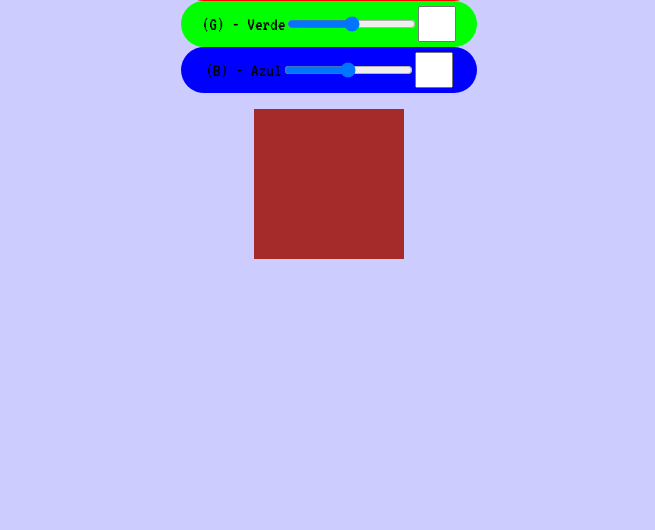
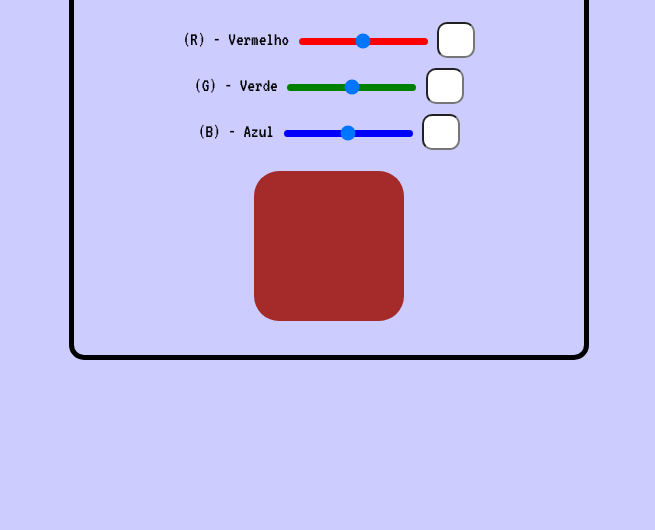
Before and after one commit to Mirimons/Aplicacao-RGB, a plain HTML site: page index.html in a window 1280 px wide. Shown: the part 270-800 px from the top of the page, without its empty margins (311-966 px from the left). Drawn offline with Linux system fonts and the light colour scheme.

Commit message:
Atualização css e js do código

```diff
--- a/css/style.css
+++ b/css/style.css
@@ -4,6 +4,9 @@ body {
     font-family: "VT323", monospace;
     text-align: center;
     background-color: rgb(204,204,255);
+    place-content: center;
+    display: flex;
+    margin-top: 110px;
 }
 
 p{
@@ -16,45 +19,22 @@ h1{
 }
 
 .div-mae {
-    padding:100px;
-    place-items: center ;
-    justify-content: center;
-    align-items: center;
+    padding:5px;
+    place-items: center;
+    border: 5px solid black;
+    border-radius: 15px;
+    width: 500px;
+    height: 500px;
 }
 
-.red {
-    background-color:rgb(255,0,0);
+.rgb {
     display: flex;
     justify-content:center;
     align-items: center;
-    width: 290px;
+    width: 300px;
     height: 40px;
     padding: 3px;
     border-radius: 40px;
-}
-
-.green {
-    background-color:rgb(0,255,0);
-    display: flex;
-    align-items: center;
-    justify-content: center;
-    position:center;
-    width: 290px;
-    height: 40px;
-    padding: 3px;
-    border-radius: 40px;
-}
-
-.blue {
-    background-color:rgb(0,0,255);
-    display: flex;
-    align-items: center;
-    justify-content: center;
-    width: 290px;
-    height: 40px;
-    padding: 3px;
-    border-radius: 40px;
-
 }
 
 .quadradinho {
@@ -62,10 +42,34 @@ h1{
     display: flex;
     width: 150px;
     height: 150px;
+    border-radius: 25px;
 
 }
 
 input[type="text"] {
     width: 30px;
     height: 30px;
+    border-radius: 10px;
+    text-align: center;
 }
+
+#rangeRed{
+    background-color: red;
+    appearance: none;
+    height: 7px;
+    border-radius: 5px;
+}
+
+#rangeGreen{
+    background-color: green;
+    appearance: none;
+    height: 7px;
+    border-radius: 5px;
+}
+
+#rangeBlue{
+    background-color: blue;
+    appearance: none;
+    height: 7px;
+    border-radius: 5px;
+}
--- a/index.html
+++ b/index.html
@@ -12,26 +12,28 @@
 
             <h1> Escolha a cor do seu quadrado! </h1>
 
-            <div class="red">
-                <p>(R) - Vermelho</p>
+            <div class="rgb">
+                <p>(R) - Vermelho
                 <input oninput="mudaCor()" id="rangeRed" type="range" min="0" max="255" value="128">
                 <input oninput="mudaCor()" id="numRed" type="text" min="0" max="255" readonly>
+                </p>
             </div>
 
-            <div class="green">
-                <p>(G) - Verde</p>
+            <div class="rgb">
+                <p>(G) - Verde
                 <input oninput="mudaCor()" id="rangeGreen" type="range" min="0" max="255" value="128">
                 <input oninput="mudaCor()" id="numGreen" type="text" min="0" max="255" readonly>
+                </p>
             </div>
 
-            <div class="blue">
-                <p>(B) - Azul</p>
-                <input oninput="mudaCor()" id="rangeBlue" type="range" min="0" max="255" value="128">
+            <div class="rgb">
+                <p>(B) - Azul
+                <input oninput="mudaCor()" id="rangeBlue" type="range" min="0" max="255" value="128" >
                 <input oninput="mudaCor()" id="numBlue" type="text" min="0" max="255" readonly>
+                </p>
             </div>
             <br>
-            <div class="quadradinho">
-            </div>
+            <div class="quadradinho"> </div>
 
         </div>
 
--- a/js/script.js
+++ b/js/script.js
@@ -1,6 +1,8 @@
-const rangeRed = document.getElementById(`rangeRed`);
-const rangeGreen = document.getElementById(`rangeGreen`);
-const rangeBlue = document.getElementById(`rangeBlue`);
+function mudaCor() {
+
+    const red = document.getElementById(`rangeRed`).value;
+    const green = document.getElementById(`rangeGreen`).value;
+    const blue = document.getElementById(`rangeBlue`).value;
 
     const numRed = document.getElementById(`numRed`);
     const numGreen = document.getElementById(`numGreen`);
@@ -8,11 +10,6 @@ const numBlue = document.getElementById(`numBlue`);
 
     const quadradinho = document.querySelector(`.quadradinho`);
 
-function mudaCor() {
-    const red = rangeRed.value;
-    const green = rangeGreen.value;
-    const blue = rangeBlue.value;
-
         numRed.value = red;
         numGreen.value = green;
         numBlue.value = blue;
```
Lines whose indentation alone changed are shown as unchanged.
